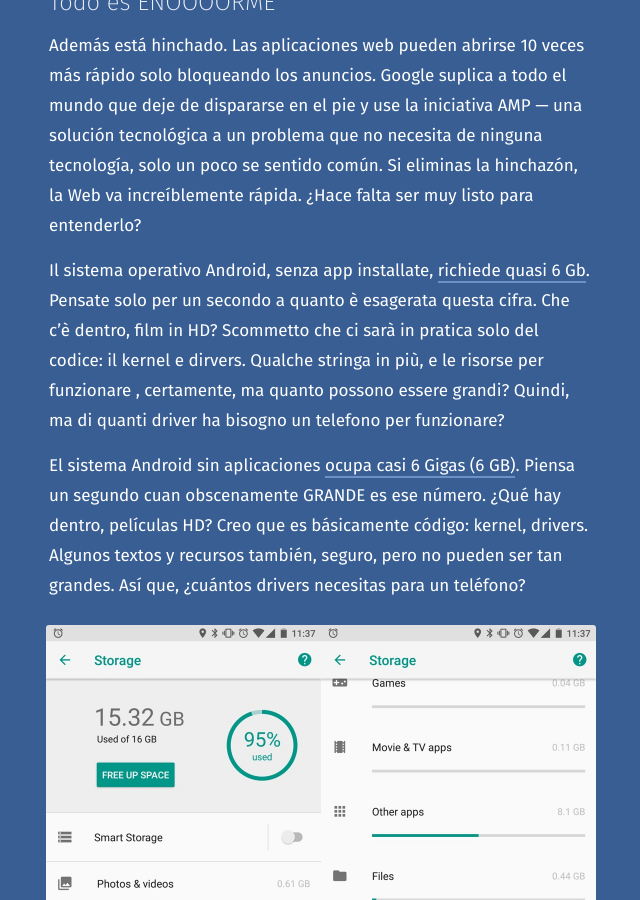
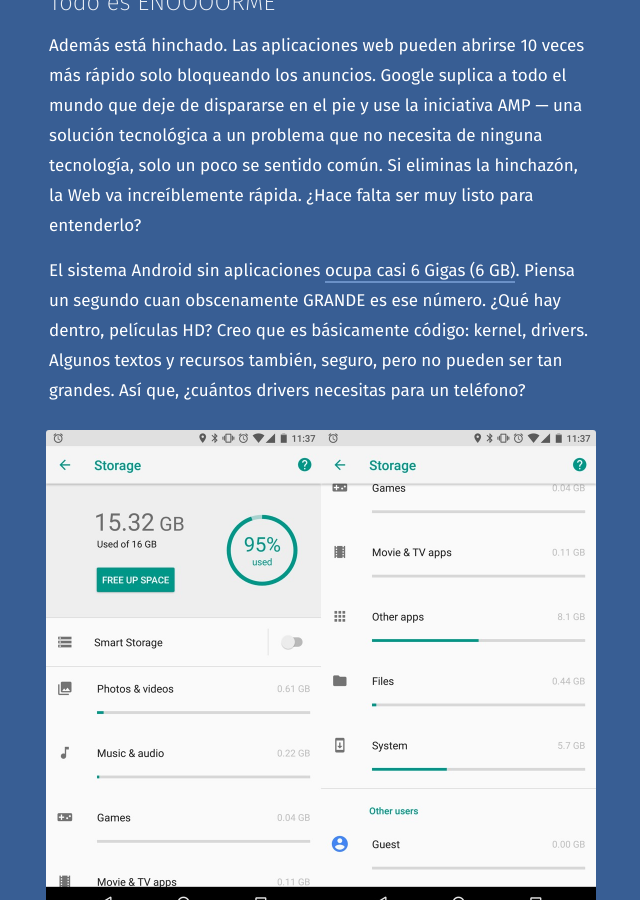
Before and after one commit to tonsky/tonsky.github.io, a Jekyll site: the page built from blog/disenchantment/es/index.md, in a window 1280 px wide and 900 px high, scrolled down 4005 px. Shown: the whole window, without its empty margins (320-960 px from the left). Built offline with Jekyll 4.4.1, drawn with Linux system fonts in a browser that asks for light colours.

Commit message:
Removed Italian paragraph from Spanish article

```diff
--- a/blog/disenchantment/es/index.md
+++ b/blog/disenchantment/es/index.md
@@ -41,9 +41,6 @@
 ## Todo es ENOOOORME
 
 Además está hinchado. Las aplicaciones web pueden abrirse 10 veces más rápido solo bloqueando los anuncios. Google suplica a todo el mundo que deje de dispararse en el pie y use la iniciativa AMP — una solución tecnológica a un problema que no necesita de ninguna tecnología, solo un poco se sentido común. Si eliminas la hinchazón, la Web va increíblemente rápida. ¿Hace falta ser muy listo para entenderlo?
-
-Il sistema operativo Android, senza app installate, [richiede quasi 6 Gb](https://grumpy.website/post/0Oz1lDOq5). Pensate solo per un secondo a quanto è esagerata questa cifra.
-Che c’è dentro, film in HD?  Scommetto che ci sarà in pratica solo del codice: il kernel e dirvers. Qualche stringa in più, e le risorse per funzionare , certamente, ma quanto possono essere grandi? Quindi, ma di quanti driver ha bisogno un telefono per funzionare?
 
 El sistema Android sin aplicaciones [ocupa casi 6 Gigas (6 GB)](https://grumpy.website/post/0Oz1lDOq5). Piensa un segundo cuan obscenamente GRANDE es ese número. ¿Qué hay dentro, películas HD? Creo que es básicamente código: kernel, drivers. Algunos textos y recursos también, seguro, pero no pueden ser tan grandes. Así que, ¿cuántos drivers necesitas para un teléfono?
 
```
